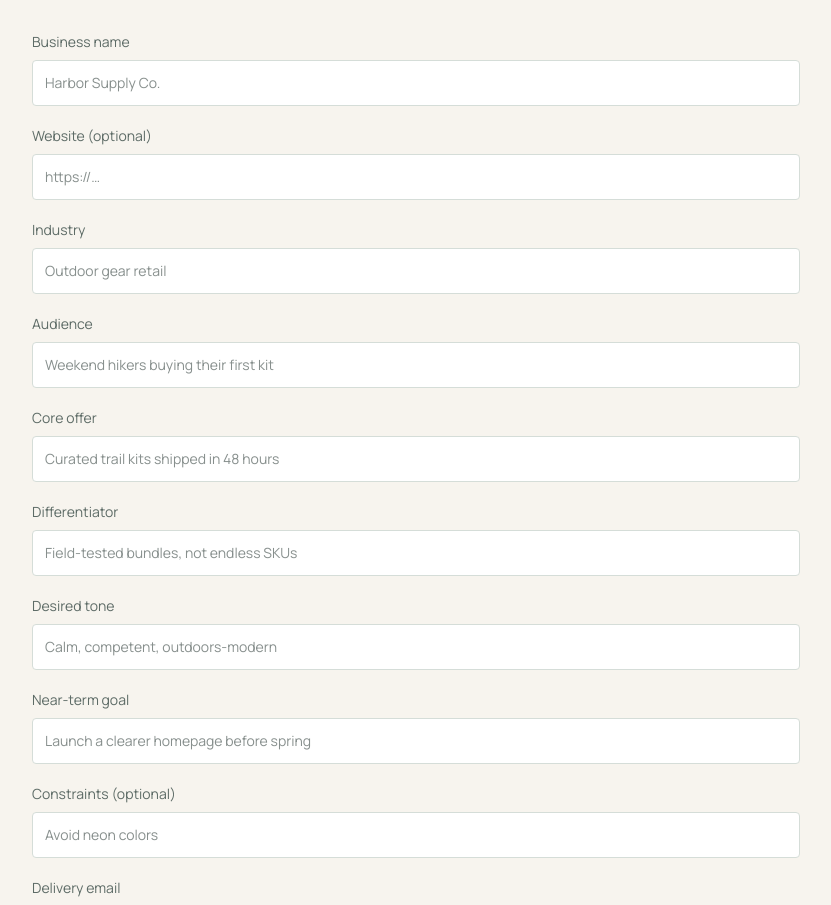
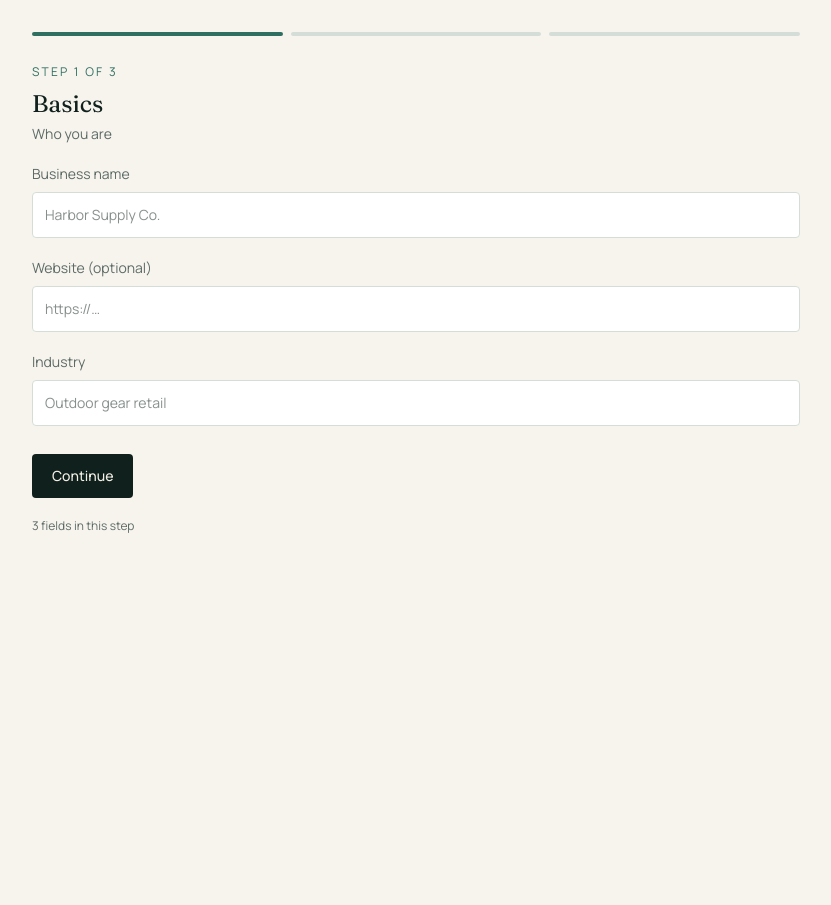
Before and after one commit to Kloawcody/meridian-briefs, a Next.js app: page /start in a window 1280 px wide. Shown: the part 220-1125 px from the top of the page, without its empty margins (224-1055 px from the left). After the commit the page ends 850 px from the top, so only its background shows below. Built offline with nearby package versions, Linux system fonts and the light colour scheme.

Commit message:
Polish Meridian into production-ready automated brand studio

```diff
--- a/src/components/IntakeForm.tsx
+++ b/src/components/IntakeForm.tsx
@@ -1,6 +1,6 @@
 "use client";
 
-import { FormEvent, useState } from "react";
+import { FormEvent, useMemo, useState } from "react";
 import { useRouter } from "next/navigation";
 
 type Props = {
@@ -12,25 +12,40 @@ type Props = {
 };
 
 const fields = [
-  { name: "businessName", label: "Business name", placeholder: "Harbor Supply Co." },
-  { name: "website", label: "Website (optional)", placeholder: "https://…", required: false },
-  { name: "industry", label: "Industry", placeholder: "Outdoor gear retail" },
-  { name: "audience", label: "Audience", placeholder: "Weekend hikers buying their first kit" },
-  { name: "offer", label: "Core offer", placeholder: "Curated trail kits shipped in 48 hours" },
-  { name: "differentiator", label: "Differentiator", placeholder: "Field-tested bundles, not endless SKUs" },
-  { name: "tone", label: "Desired tone", placeholder: "Calm, competent, outdoors-modern" },
-  { name: "goals", label: "Near-term goal", placeholder: "Launch a clearer homepage before spring" },
-  { name: "constraints", label: "Constraints (optional)", placeholder: "Avoid neon colors", required: false },
-  { name: "email", label: "Delivery email", placeholder: "you@company.com", type: "email" },
+  { name: "businessName", label: "Business name", placeholder: "Harbor Supply Co.", group: "basics" },
+  { name: "website", label: "Website (optional)", placeholder: "https://…", required: false, group: "basics" },
+  { name: "industry", label: "Industry", placeholder: "Outdoor gear retail", group: "basics" },
+  { name: "audience", label: "Audience", placeholder: "Weekend hikers buying their first kit", group: "strategy" },
+  { name: "offer", label: "Core offer", placeholder: "Curated trail kits shipped in 48 hours", group: "strategy" },
+  { name: "differentiator", label: "Differentiator", placeholder: "Field-tested bundles, not endless SKUs", group: "strategy" },
+  { name: "tone", label: "Desired tone", placeholder: "Calm, competent, outdoors-modern", group: "voice" },
+  { name: "goals", label: "Near-term goal", placeholder: "Launch a clearer homepage before spring", group: "voice" },
+  { name: "constraints", label: "Constraints (optional)", placeholder: "Avoid neon colors", required: false, group: "voice" },
+  { name: "email", label: "Delivery email", placeholder: "you@company.com", type: "email", group: "voice" },
+] as const;
+
+const groups = [
+  { id: "basics", title: "Basics", blurb: "Who you are" },
+  { id: "strategy", title: "Strategy", blurb: "Who you serve" },
+  { id: "voice", title: "Voice & delivery", blurb: "How it should sound" },
 ] as const;
 
 export function IntakeForm({ planId, sessionId, orderId, demo, defaultEmail }: Props) {
   const router = useRouter();
   const [error, setError] = useState<string | null>(null);
   const [loading, setLoading] = useState(false);
+  const [step, setStep] = useState(0);
+
+  const current = groups[step];
+  const visibleFields = useMemo(() => fields.filter((f) => f.group === current.id), [current.id]);
 
   async function onSubmit(e: FormEvent<HTMLFormElement>) {
     e.preventDefault();
+    if (step < groups.length - 1) {
+      setStep((s) => s + 1);
+      return;
+    }
+
     setLoading(true);
     setError(null);
     const fd = new FormData(e.currentTarget);
@@ -56,7 +71,6 @@ export function IntakeForm({ planId, sessionId, orderId, demo, defaultEmail }: P
       return;
     }
 
-    // Persist locally so kit pages work across serverless instances.
     try {
       sessionStorage.setItem(
         `meridian-kit:${data.orderId}`,
@@ -68,7 +82,7 @@ export function IntakeForm({ planId, sessionId, orderId, demo, defaultEmail }: P
         }),
       );
     } catch {
-      // ignore quota errors
+      // ignore
     }
 
     router.push(data.kitUrl);
@@ -76,8 +90,25 @@ export function IntakeForm({ planId, sessionId, orderId, demo, defaultEmail }: P
 
   return (
     <form onSubmit={onSubmit} className="mx-auto grid max-w-3xl gap-5">
+      <div className="mb-2 flex gap-2">
+        {groups.map((g, i) => (
+          <div key={g.id} className={`h-1 flex-1 rounded-full ${i <= step ? "bg-[var(--sea)]" : "bg-[var(--line)]"}`} />
+        ))}
+      </div>
+      <div>
+        <p className="text-xs uppercase tracking-[0.18em] text-[var(--sea)]">
+          Step {step + 1} of {groups.length}
+        </p>
+        <h2 className="mt-2 font-[family-name:var(--font-display)] text-2xl text-[var(--ink)]">{current.title}</h2>
+        <p className="mt-1 text-sm text-[var(--muted)]">{current.blurb}</p>
+      </div>
+
+      {/* Keep all fields mounted so FormData still includes previous steps */}
       {fields.map((field) => (
-        <label key={field.name} className="grid gap-2 text-sm text-[var(--muted)]">
+        <label
+          key={field.name}
+          className={`grid gap-2 text-sm text-[var(--muted)] ${field.group === current.id ? "" : "hidden"}`}
+        >
           {field.label}
           <input
             name={field.name}
@@ -89,14 +120,28 @@ export function IntakeForm({ planId, sessionId, orderId, demo, defaultEmail }: P
           />
         </label>
       ))}
+
       {error ? <p className="text-sm text-red-700">{error}</p> : null}
-      <button
-        type="submit"
-        disabled={loading}
-        className="mt-2 rounded-sm bg-[var(--ink)] px-5 py-3 text-sm font-medium text-[var(--sand)] transition hover:bg-[var(--ink-soft)] disabled:opacity-60"
-      >
-        {loading ? "Generating your kit…" : "Generate my Meridian kit"}
-      </button>
+
+      <div className="mt-2 flex flex-wrap gap-3">
+        {step > 0 ? (
+          <button
+            type="button"
+            onClick={() => setStep((s) => s - 1)}
+            className="rounded-sm border border-[var(--line)] px-5 py-3 text-sm text-[var(--ink)]"
+          >
+            Back
+          </button>
+        ) : null}
+        <button
+          type="submit"
+          disabled={loading}
+          className="rounded-sm bg-[var(--ink)] px-5 py-3 text-sm font-medium text-[var(--sand)] transition hover:bg-[var(--ink-soft)] disabled:opacity-60"
+        >
+          {loading ? "Generating your kit…" : step < groups.length - 1 ? "Continue" : "Generate my Meridian kit"}
+        </button>
+      </div>
+      <p className="text-xs text-[var(--muted)]">{visibleFields.length} fields in this step</p>
     </form>
   );
 }
```
